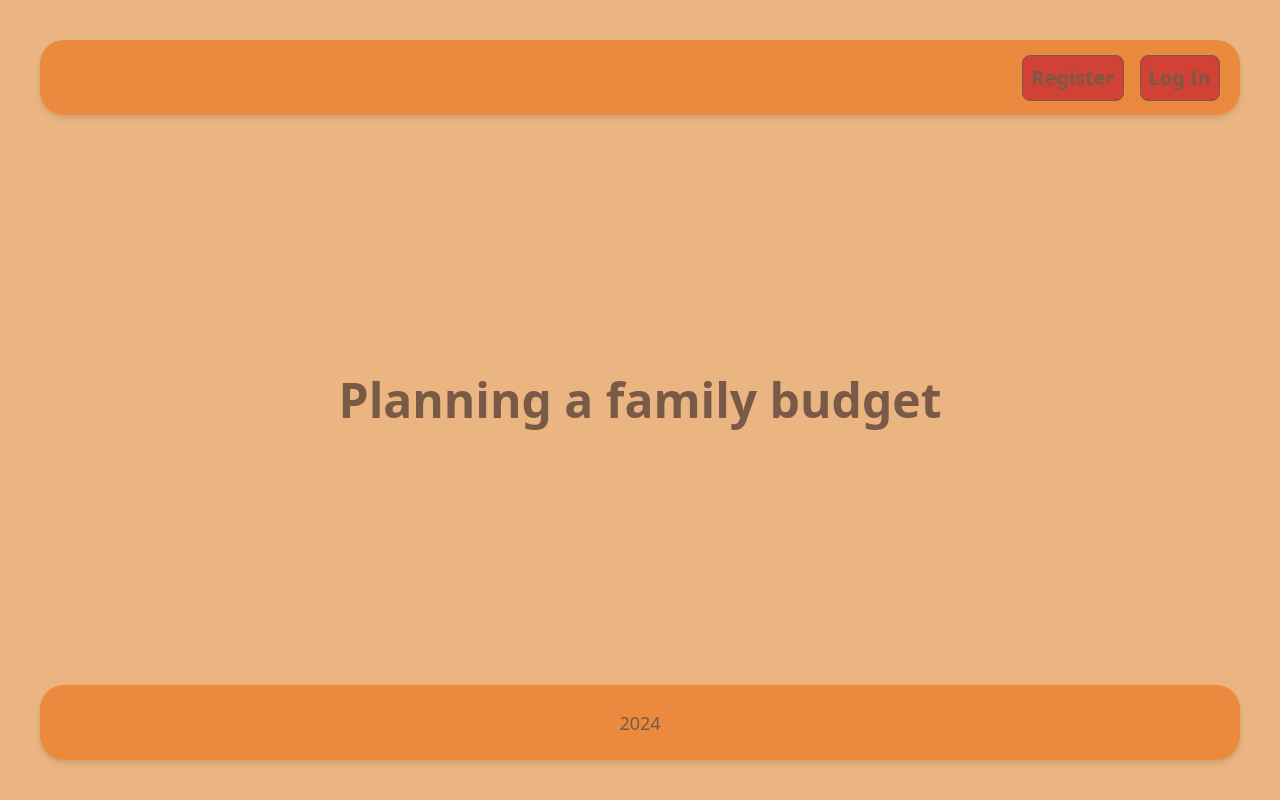
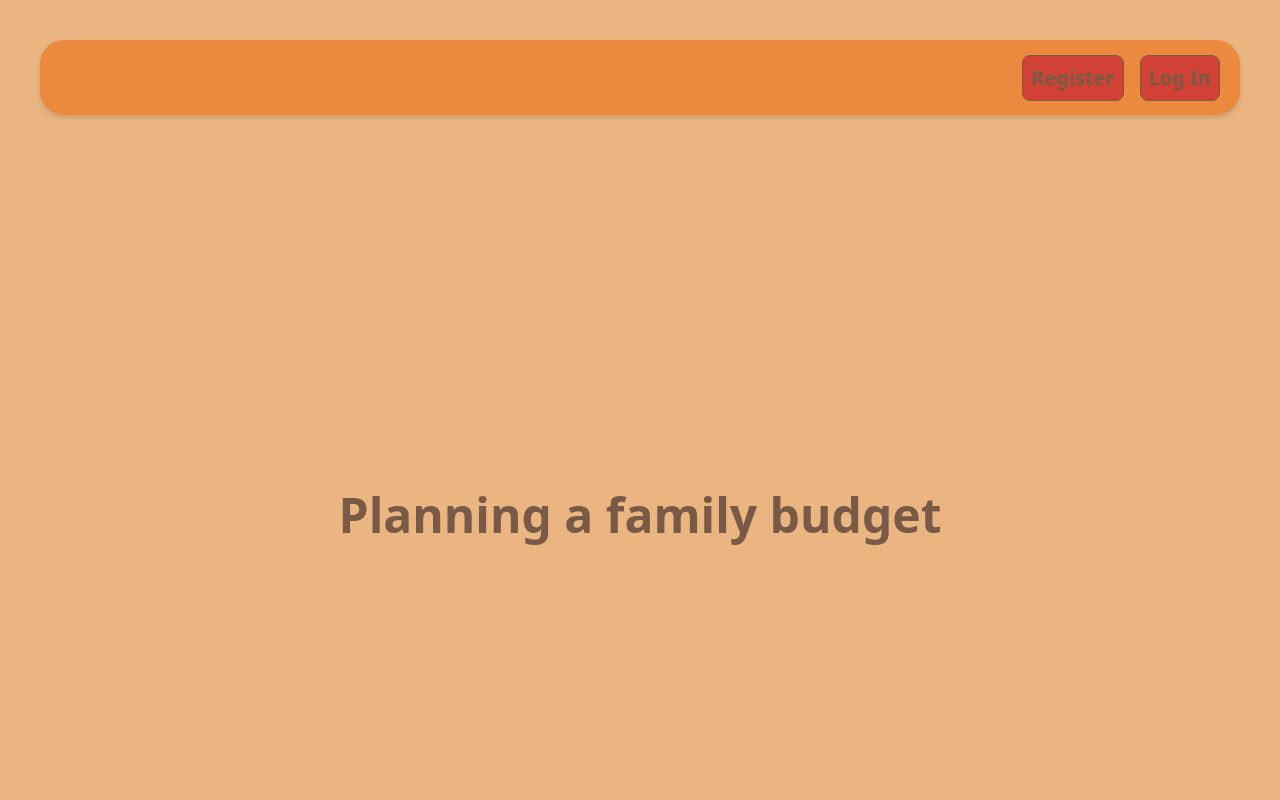
Before and after one commit to AlinaChumachenko/registration_form-frontend, a Next.js app: page / in a window 1280 px wide. Shown: the top 800 px of the page. Built offline with nearby package versions, Linux system fonts and the light colour scheme.

Commit message:
create component Loyout, update all components

```diff
--- /dev/null
+++ b/src/components/Layout.js
@@ -0,0 +1,16 @@
+import Header from './Header';
+import Footer from './Footer';
+
+const Layout = ({ children }) => {
+  return (
+    <div className="flex min-h-screen flex-col p-10">
+      <Header />
+      <main className="flex-grow">
+        {children}
+      </main>
+      <Footer />
+    </div>
+  );
+};
+
+export default Layout;
--- a/src/pages/_app.js
+++ b/src/pages/_app.js
@@ -1,12 +1,26 @@
 import { UserProvider } from '../context/UserContext';
-import "@@/styles/globals.css";
+import Layout from '../components/Layout';
+import '@@/styles/globals.css';
 
 export default function App({ Component, pageProps }) {
   return (
-    <>
     <UserProvider>
-      <Component {...pageProps} />
+      <Layout>
+        <Component {...pageProps} />
+      </Layout>
     </UserProvider>
-    </>
   );
 }
+
+// import { UserProvider } from '../context/UserContext';
+// import "@@/styles/globals.css";
+
+// export default function App({ Component, pageProps }) {
+//   return (
+//     <>
+//     <UserProvider>
+//       <Component {...pageProps} />
+//     </UserProvider>
+//     </>
+//   );
+// }
--- a/src/pages/index.js
+++ b/src/pages/index.js
@@ -1,19 +1,13 @@
 import Footer from "@@/components/Footer";
 import Header from "@@/components/Header";
-// import AuthNav from "@@/components/AuthNav";
 
 
 export default function Home() {
   return (
     <div className='flex min-h-screen flex-col p-10'>
-      {/* <AuthNav /> */}
-      <Header />
-
-          <div className='flex-grow flex items-center justify-center'>
-            <h1 className='text-textColor text-5xl font-black leading-22'>Planning a family budget</h1>
-          </div>
-
-      <Footer />
+      <div className='flex-grow flex items-center justify-center'>
+        <h1 className='text-textColor text-5xl font-black leading-22'>Planning a family budget</h1>
+      </div>
     </div>
   )
 }
--- a/src/pages/main.js
+++ b/src/pages/main.js
@@ -35,13 +35,10 @@
 
     return (
         <div className='flex min-h-screen flex-col p-10 gap-y-4'>
-            <Header />
             <Balance balance={balance} />
             <h1 className="text-textColor text-2xl font-semibold mx-auto leading-22">Family Budget Tracker</h1>
             <AddBudget onBudgetUpdate={handleBudgetUpdate} />
             <AddExpense onExpensesUpdate={handleExpensesUpdate} />
-
-            <Footer />
         </div>
     );
 }
--- a/src/pages/profile.js
+++ b/src/pages/profile.js
@@ -20,15 +20,6 @@
 
   return (
     <div className='flex min-h-screen flex-col p-10 gap-y-4'>
-      <Header />
-      {/* <div className="w-full bg-secondBody drop-shadow-md rounded-3xl flex h-[75px] items-center justify-end p-5">
-      <ul className="flex gap-x-10">
-
-        <Link className="bg-secondColor w-44 border text-textColor text-xl font-semibold p-2 rounded-lg transition-transform transform hover:scale-105" href="/main">Back to main</Link>
-
-      </ul>
-      </div> */}
-
       <div className='mx-auto w-full px-4'>
         {user ? (
           <div className='mx-auto w-full px-4'>
```
Also changed, not shown: src/components/Header.js (+0 -105 lines). Lines whose indentation alone changed are shown as unchanged.
